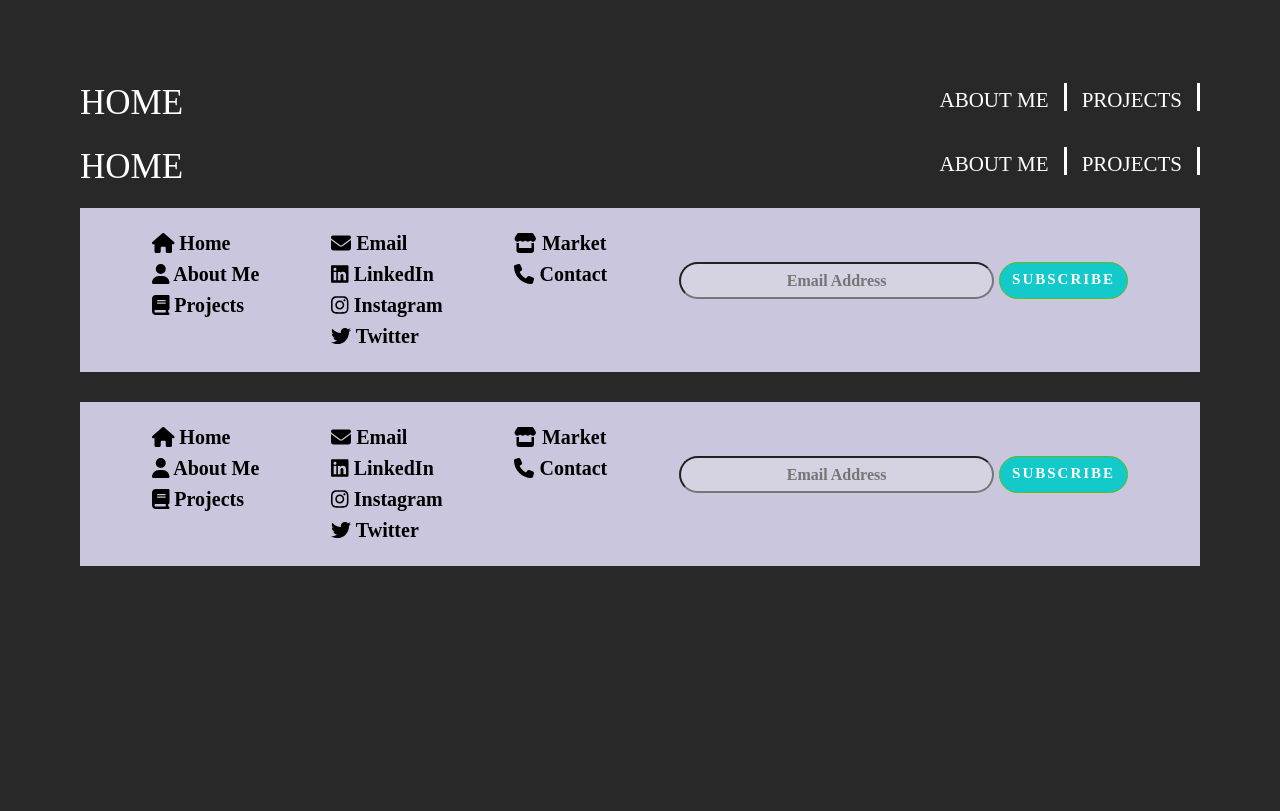
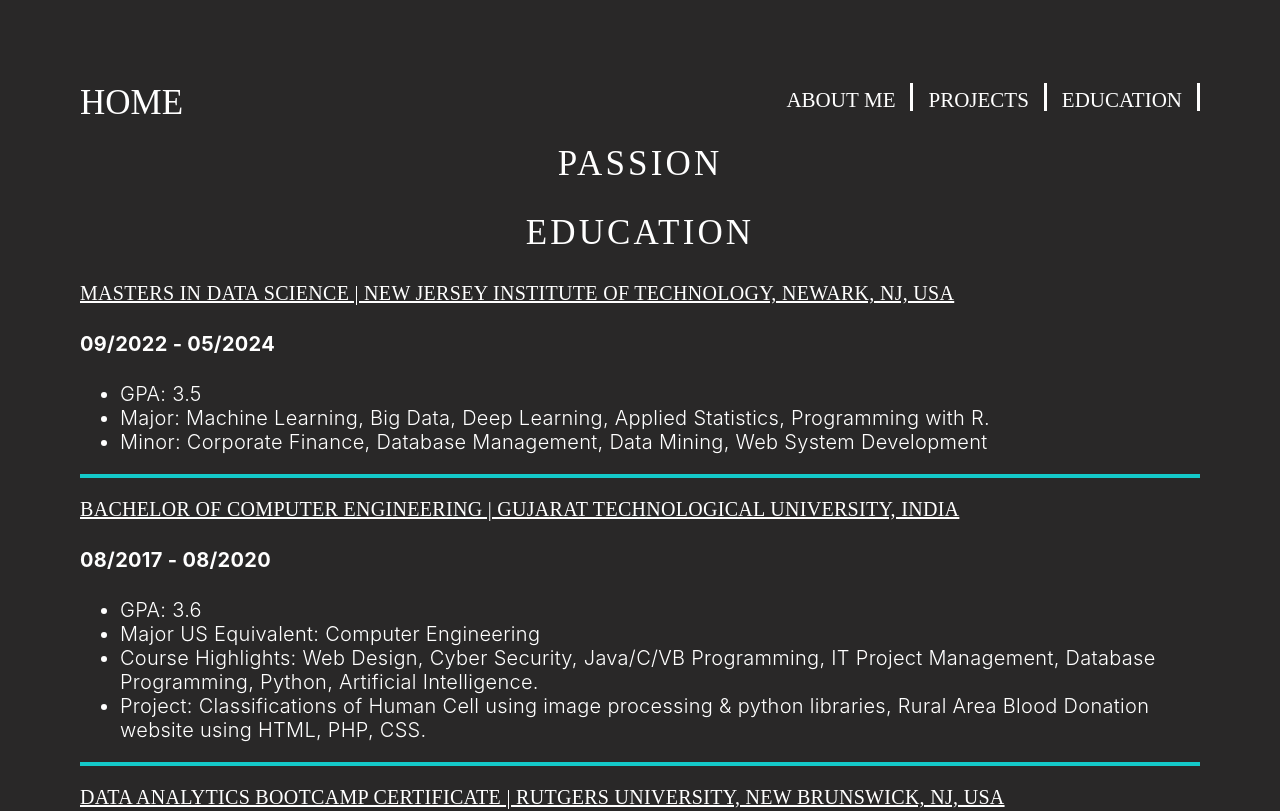
Before and after one commit to ravipatel0113/IS601-Individual-Project, a Next.js app: page /posts/education in a window 1280 px wide. Shown: the top 811 px of the page. Built offline with nearby package versions, Linux system fonts and the light colour scheme.

Commit message:
Education Section Added

```diff
--- a/components/footer.js
+++ b/components/footer.js
@@ -2,7 +2,7 @@
 import Link from 'next/link';
 import React from 'react';
 import { FontAwesomeIcon } from '@fortawesome/react-fontawesome'
-import { faHome, faUser, faBook, faBullhorn, faEnvelope, faPhone, faStore } from '@fortawesome/free-solid-svg-icons';
+import { faHome, faUser, faBook, faBullhorn, faEnvelope, faPhone, faStore, faProjectDiagram } from '@fortawesome/free-solid-svg-icons';
 import { faLinkedin, faInstagram, faTwitter } from '@fortawesome/free-brands-svg-icons';
 
 import { useState } from "react";
@@ -44,7 +44,10 @@
             <FontAwesomeIcon icon={faUser} /> About Me
         </Link>
         <Link href='/posts/project'>
-            <FontAwesomeIcon icon={faBook} /> Projects
+            <FontAwesomeIcon icon={faProjectDiagram} /> Projects
+        </Link>
+        <Link href='/posts/education'>
+            <FontAwesomeIcon icon={faBook} /> Education
         </Link>
         </div>
 
--- a/components/header.js
+++ b/components/header.js
@@ -16,7 +16,7 @@
 
         <Link href="/posts/project" className={mainStyles.links}> Projects </Link>
 
-
+        <Link href="/posts/education" className={mainStyles.links}> Education </Link>
         </div>
 
         </section>
--- /dev/null
+++ b/pages/posts/education.js
@@ -0,0 +1,75 @@
+import Head from 'next/head';
+import Script from 'next/script';
+import educationStyle from '../../styles/education.module.css'
+
+export default function AboutMePost() {
+    return (
+    <>
+    <Head>
+      <title>Education</title>
+      <Script strategy='afterinteractive'
+            src={`https://www.googletagmanager.com/gtag/js?id=${process.env.G_ID_KEY}`} />
+      <Script strategy='afterinteractive'
+            dangerouslySetInnerHTML={{ __html : `window.dataLayer = window.dataLayer || [];
+            function gtag(){dataLayer.push(arguments);}
+            gtag('js', new Date());
+
+            gtag('config', '${process.env.G_ID_KEY}', {
+                  page_path: window.location.pathname,
+              });
+              `,
+              }}
+      />
+      <link rel="icon" href="/favicon.ico" />
+    </Head>
+    <main>
+        <section>
+            <h2 className= {educationStyle.h2}>Passion</h2>
+
+        </section>
+        <section>
+                <h2 className= {educationStyle.h2}>Education</h2>
+                <article>
+                    <h3 className= {educationStyle.eduTitle}><u> Masters in Data Science | New Jersey Institute of Technology, Newark, NJ, USA</u></h3>
+                    <div className= {educationStyle.desc}>
+                        <h4> 09/2022 - 05/2024 </h4>
+
+                        <ul>
+                            <li>GPA: 3.5 </li>
+                            <li> Major: Machine Learning, Big Data, Deep Learning, Applied Statistics, Programming with R.</li>
+                            <li> Minor: Corporate Finance, Database Management, Data Mining, Web System Development</li>
+                        </ul>
+                    </div>
+                </article>
+
+                <article>
+                    <h3 className= {educationStyle.eduTitle}><u> Bachelor of Computer Engineering | Gujarat Technological University, INDIA </u></h3>
+                    <div className= {educationStyle.desc}>
+                        <h4>08/2017 - 08/2020 </h4>
+
+                        <ul>
+                            <li> GPA: 3.6 </li>
+                            <li> Major US Equivalent: Computer Engineering</li>
+                            <li> Course Highlights: Web Design, Cyber Security, Java/C/VB Programming, IT Project Management, Database Programming, Python, Artificial Intelligence.</li>
+                            <li> Project: Classifications of Human Cell using image processing & python libraries, Rural Area Blood Donation website using HTML, PHP, CSS.</li>
+                        </ul>
+                    </div>
+                </article>
+
+                <article>
+                    <h3 className= {educationStyle.eduTitle}><u> Data Analytics Bootcamp Certificate | Rutgers University, New Brunswick, NJ, USA </u></h3>
+                    <div className= {educationStyle.desc}>
+                        <h4>01/2021 - 07/2021 </h4>
+
+                        <ul>
+                            <li> A 24-week intensive program focused on gaining technical programming skills in Excel, VBA, Python, R, JavaScript, Pandas, Matplotlib, Python API, MongoDB, SQL Databases, Tableau, Big Data, Machine Learning, and Deep Learning, Data Analysis.</li>
+                            <li> Handle Project and manage the team work, also perform tasks individually.</li>
+                        </ul>
+                    </div>
+                </article>
+        </section>
+
+    </main>
+    </>
+    );
+  }
--- /dev/null
+++ b/styles/education.module.css
@@ -0,0 +1,43 @@
+.h1_edu{
+    color: #FFF;
+    font-family: Poppins;
+    font-size: 50px;
+    font-style: normal;
+    font-weight: 400;
+    line-height: normal;
+    text-align: center;
+}
+
+.h2{
+    color: #FFF;
+    font-family: Poppins;
+    font-size: 35px;
+    font-style: normal;
+    font-weight: 300;
+    line-height: normal;
+    letter-spacing: 3.146px;
+    text-transform: uppercase;
+    text-align: center;
+}
+
+.eduTitle{
+    color: #FFF;
+    font-family: Poppins;
+    font-size: 20px;
+    font-style: normal;
+    font-weight: 300;
+    line-height: normal;
+    letter-spacing: 0.3px;
+    text-transform: uppercase;
+}
+
+.desc{
+    color: #FFF;
+    text-align: left;
+    font-size: 20px;
+    font-style: normal;
+    font-weight: 300;
+    line-height: normal;
+    letter-spacing: 0.3px;
+    border-bottom: 4px solid #14C9C9;
+}
```
